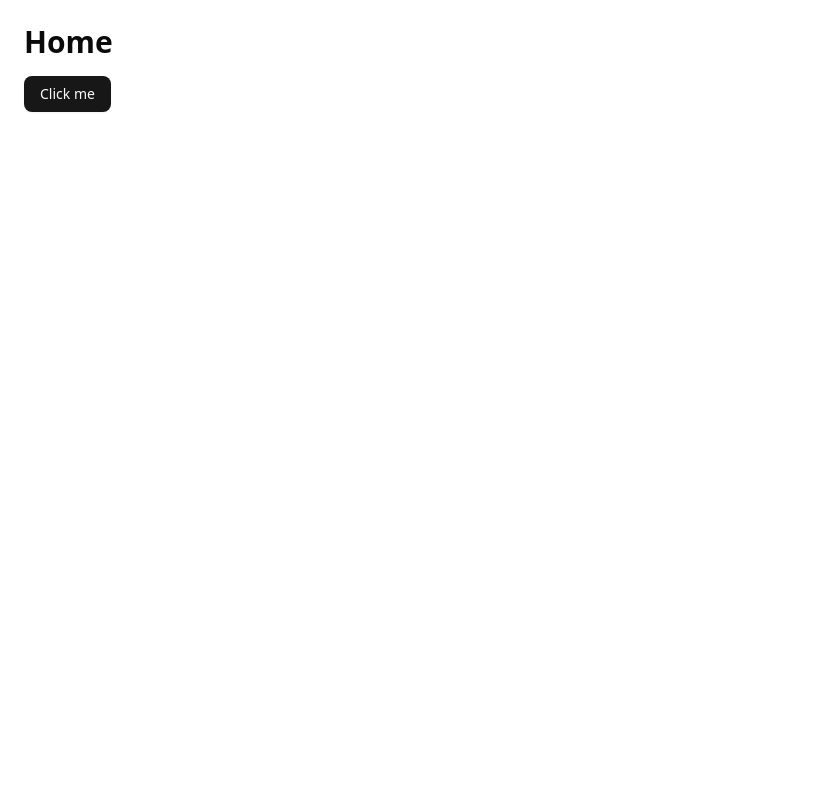
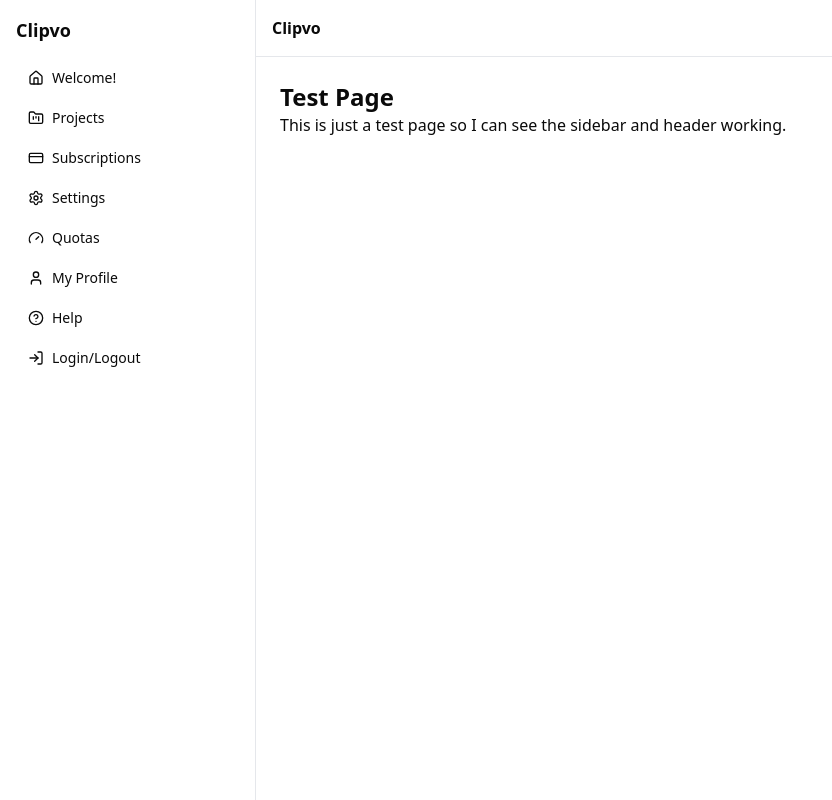
Before and after one commit to donhgithub/clipvo-frontend, a Next.js app: page / in a window 1280 px wide. Shown: the whole page, without its empty margins (0-832 px from the left). Built offline with nearby package versions, Linux system fonts and the light colour scheme.

Commit message:
Basic Left Panel Shell Working

```diff
--- a/app/layout.tsx
+++ b/app/layout.tsx
@@ -1,7 +1,11 @@
 import type { Metadata } from "next";
 import { Geist, Geist_Mono } from "next/font/google";
 import "./globals.css";
-import { Toaster } from "sonner"; // 👈 add this
+import { Toaster } from "sonner";
+
+// ✅ our custom layout components
+import AppSidebar from "../components/layout/AppSidebar";
+import AppHeader from "../components/layout/AppHeader";
 
 const geistSans = Geist({
   variable: "--font-geist-sans",
@@ -14,8 +18,8 @@ const geistMono = Geist_Mono({
 });
 
 export const metadata: Metadata = {
-  title: "Create Next App",
-  description: "Generated by create next app",
+  title: "Clipvo",
+  description: "AI-powered video creation platform",
 };
 
 export default function RootLayout({
@@ -25,11 +29,20 @@ export default function RootLayout({
 }>) {
   return (
     <html lang="en">
-      <body
-        className={`${geistSans.variable} ${geistMono.variable} antialiased`}
-      >
-        {children}
-        <Toaster /> {/* 👈 add this line so Sonner works */}
+      <body className={`${geistSans.variable} ${geistMono.variable} antialiased`}>
+        <div className="min-h-screen flex">
+          {/* Left sidebar */}
+          <AppSidebar />
+
+          {/* Right side: header + page content */}
+          <div className="flex-1 flex flex-col">
+            <AppHeader />
+            <main className="flex-1 p-6">{children}</main>
+          </div>
+        </div>
+
+        {/* Toast notifications */}
+        <Toaster />
       </body>
     </html>
   );
--- a/app/page.tsx
+++ b/app/page.tsx
@@ -1,15 +1,8 @@
-"use client";
-
-import { Button } from "../components/ui/button";
-import { toast } from "sonner";
-
-export default function Home() {
+export default function Page() {
   return (
-    <main className="p-6">
-      <h1 className="text-3xl font-bold mb-4">Home</h1>
-      <Button onClick={() => toast("Hello from Sonner!")}>
-        Click me
-      </Button>
-    </main>
+    <div>
+      <h1 className="text-2xl font-bold">Test Page</h1>
+      <p>This is just a test page so I can see the sidebar and header working.</p>
+    </div>
   );
 }
--- /dev/null
+++ b/components/layout/AppHeader.tsx
@@ -0,0 +1,65 @@
+"use client";
+
+import { Menu } from "lucide-react";
+import Link from "next/link";
+import { usePathname } from "next/navigation";
+import { Button } from "../ui/button";
+import { Sheet, SheetContent, SheetTrigger } from "../ui/sheet";
+
+const ITEMS = [
+  { label: "Welcome!", href: "/welcome" },
+  { label: "Projects", href: "/projects" },
+  { label: "Subscriptions", href: "/subscriptions" },
+  { label: "Settings", href: "/settings" },
+  { label: "Quotas", href: "/quotas" },
+  { label: "My Profile", href: "/profile" },
+  { label: "Help", href: "/help" },
+  { label: "Login/Logout", href: "/auth" },
+];
+
+export default function AppHeader() {
+  const pathname = usePathname();
+  return (
+    <header className="sticky top-0 z-40 w-full border-b border-gray-200 dark:border-gray-800 bg-white/70 dark:bg-black/30 backdrop-blur">
+      <div className="h-14 px-4 flex items-center justify-between">
+        {/* Mobile menu */}
+        <div className="md:hidden">
+          <Sheet>
+            <SheetTrigger asChild>
+              <Button variant="outline" size="icon" aria-label="Open menu">
+                <Menu className="h-4 w-4" />
+              </Button>
+            </SheetTrigger>
+            <SheetContent side="left" className="w-64 p-0">
+              <nav className="p-4">
+                <div className="text-lg font-semibold mb-4">Clipvo</div>
+                <ul className="space-y-1">
+                  {ITEMS.map(item => (
+                    <li key={item.href}>
+                      <Link
+                        href={item.href}
+                        className={`block rounded-lg px-3 py-2 text-sm ${
+                          pathname === item.href || pathname.startsWith(item.href + "/")
+                            ? "bg-gray-100 dark:bg-gray-900 font-medium"
+                            : "hover:bg-gray-100 dark:hover:bg-gray-900"
+                        }`}
+                      >
+                        {item.label}
+                      </Link>
+                    </li>
+                  ))}
+                </ul>
+              </nav>
+            </SheetContent>
+          </Sheet>
+        </div>
+
+        {/* Title */}
+        <div className="font-semibold">Clipvo</div>
+
+        {/* Right actions (add later) */}
+        <div className="flex items-center gap-2" />
+      </div>
+    </header>
+  );
+}
--- /dev/null
+++ b/components/layout/AppSidebar.tsx
@@ -0,0 +1,55 @@
+"use client";
+
+import Link from "next/link";
+import { usePathname } from "next/navigation";
+import {
+  Home, FolderKanban, CreditCard, Settings, Gauge, User, HelpCircle, LogIn
+} from "lucide-react";
+
+type Item = { label: string; href: string; icon: React.ComponentType<any> };
+
+const ITEMS: Item[] = [
+  { label: "Welcome!",      href: "/welcome",        icon: Home },
+  { label: "Projects",      href: "/projects",       icon: FolderKanban },
+  { label: "Subscriptions", href: "/subscriptions",  icon: CreditCard },
+  { label: "Settings",      href: "/settings",       icon: Settings },
+  { label: "Quotas",        href: "/quotas",         icon: Gauge },
+  { label: "My Profile",    href: "/profile",        icon: User },
+  { label: "Help",          href: "/help",           icon: HelpCircle },
+  { label: "Login/Logout",  href: "/auth",           icon: LogIn },
+];
+
+function cx(...classes: (string | false | undefined)[]) {
+  return classes.filter(Boolean).join(" ");
+}
+
+export default function AppSidebar() {
+  const pathname = usePathname();
+  return (
+    <aside className="hidden md:flex w-64 shrink-0 border-r border-gray-200 dark:border-gray-800 min-h-screen">
+      <nav className="p-4 w-full">
+        <div className="text-lg font-semibold mb-4">Clipvo</div>
+        <ul className="space-y-1">
+          {ITEMS.map(({ label, href, icon: Icon }) => {
+            const active = pathname === href || pathname.startsWith(href + "/");
+            return (
+              <li key={href}>
+                <Link
+                  href={href}
+                  className={cx(
+                    "flex items-center gap-2 rounded-lg px-3 py-2 text-sm transition",
+                    active ? "bg-gray-100 dark:bg-gray-900 font-medium"
+                           : "hover:bg-gray-100 dark:hover:bg-gray-900"
+                  )}
+                >
+                  <Icon className="h-4 w-4" />
+                  <span>{label}</span>
+                </Link>
+              </li>
+            );
+          })}
+        </ul>
+      </nav>
+    </aside>
+  );
+}
```
